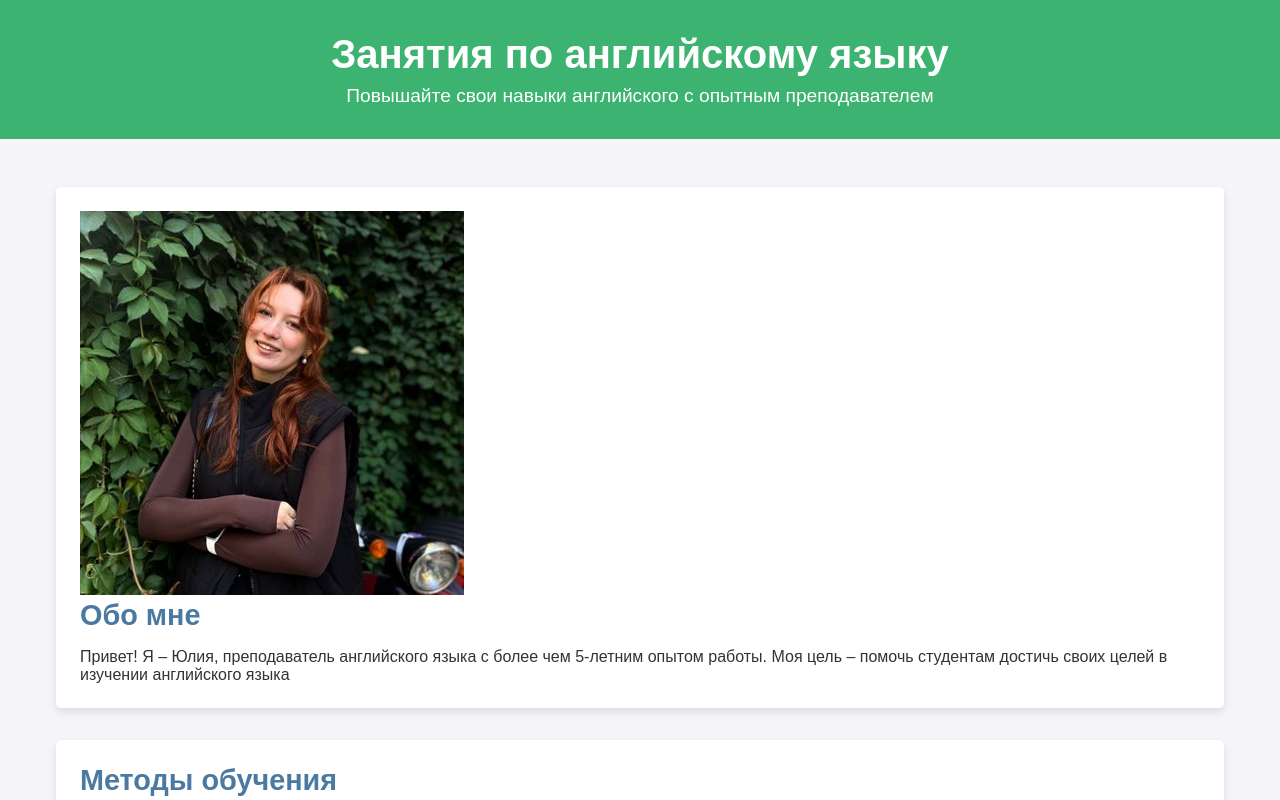
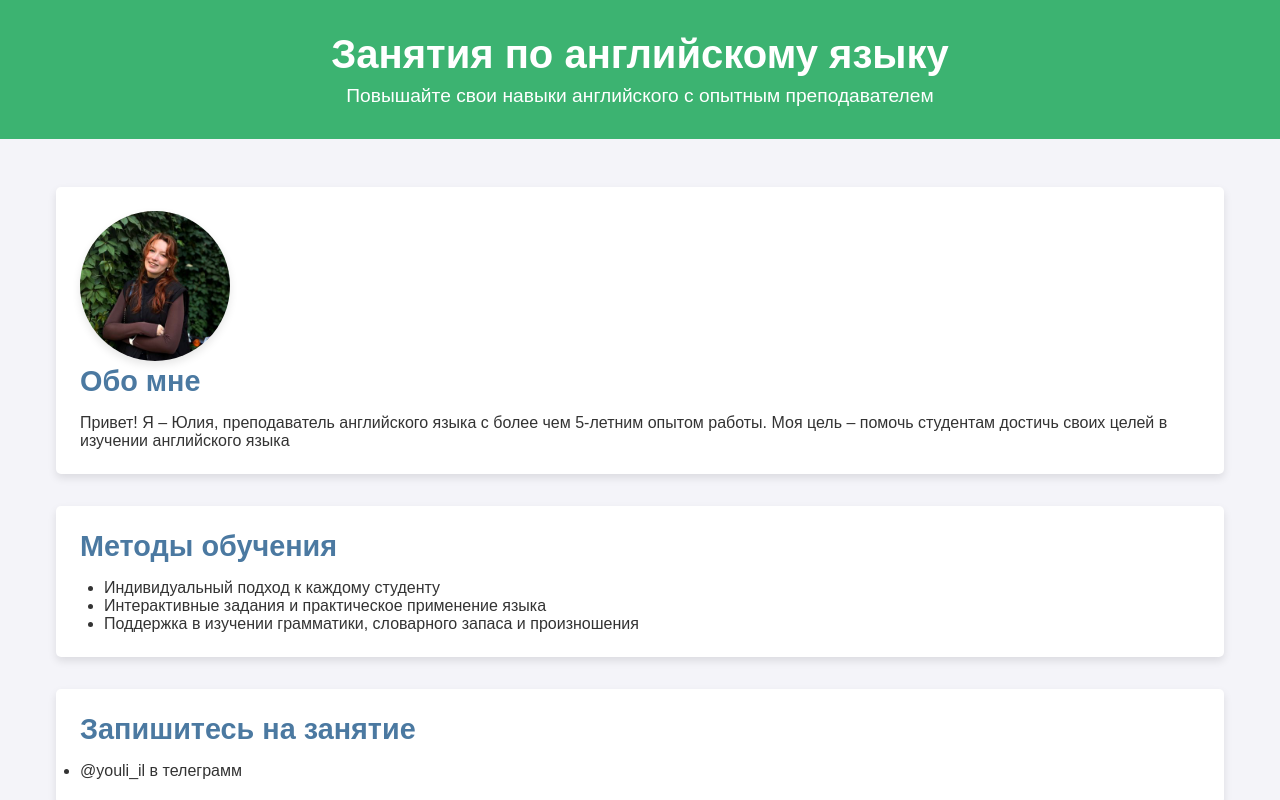
Before and after one commit to flxkd/simple-page, a plain HTML site: page index.html in a window 1280 px wide. Shown: the top 800 px of the page. Drawn offline with Linux system fonts and the light colour scheme.

Commit message:
Update index.html

```diff
--- a/index.html
+++ b/index.html
@@ -56,6 +56,14 @@
             box-shadow: 0 4px 8px rgba(0, 0, 0, 0.1);
         }
 
+         .about img {
+            width: 100%;
+            max-width: 150px;
+            border-radius: 50%;
+            margin-right: 1.5rem;
+            box-shadow: 0 4px 8px rgba(0, 0, 0, 0.1);
+        }
+
         .methods ul {
             list-style-type: disc;
             padding-left: 1.5rem;
@@ -105,8 +113,7 @@
 <div class="container">
     <!-- About Section -->
      <section class="section about">
-        <img src="https://flxkd.github.io/simple-page/img3.jpg" alt="Фото преподавателя"
-            sizes="100vw">
+        <img src="https://flxkd.github.io/simple-page/img3.jpg" alt="Фото преподавателя">
         <div>
             <h2 class="section-title">Обо мне</h2>
             <p>Привет! Я – Юлия, преподаватель английского языка с более чем 5-летним опытом работы. Моя цель – помочь студентам
```
